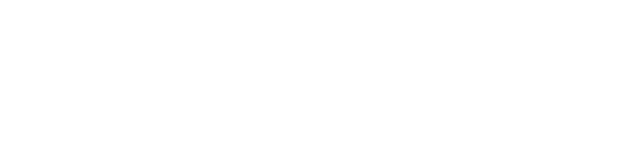
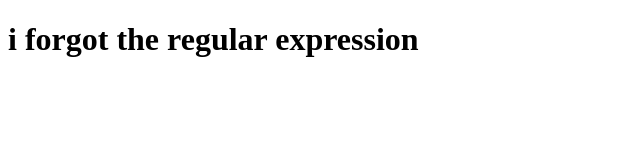
Before and after one commit to RaedSalahBzour/project-g, a plain HTML site: page index.html in a window 1280 px wide. Shown: the whole page, without its empty margins (0-640 px from the left). Drawn offline with Linux system fonts and the light colour scheme.

Commit message:
add a header to html

```diff
--- a/index.html
+++ b/index.html
@@ -5,5 +5,7 @@
     <meta name="viewport" content="width=device-width, initial-scale=1.0" />
     <title>Document</title>
   </head>
-  <body></body>
+  <body>
+    <h1>i forgot the regular expression</h1>
+  </body>
 </html>
```
